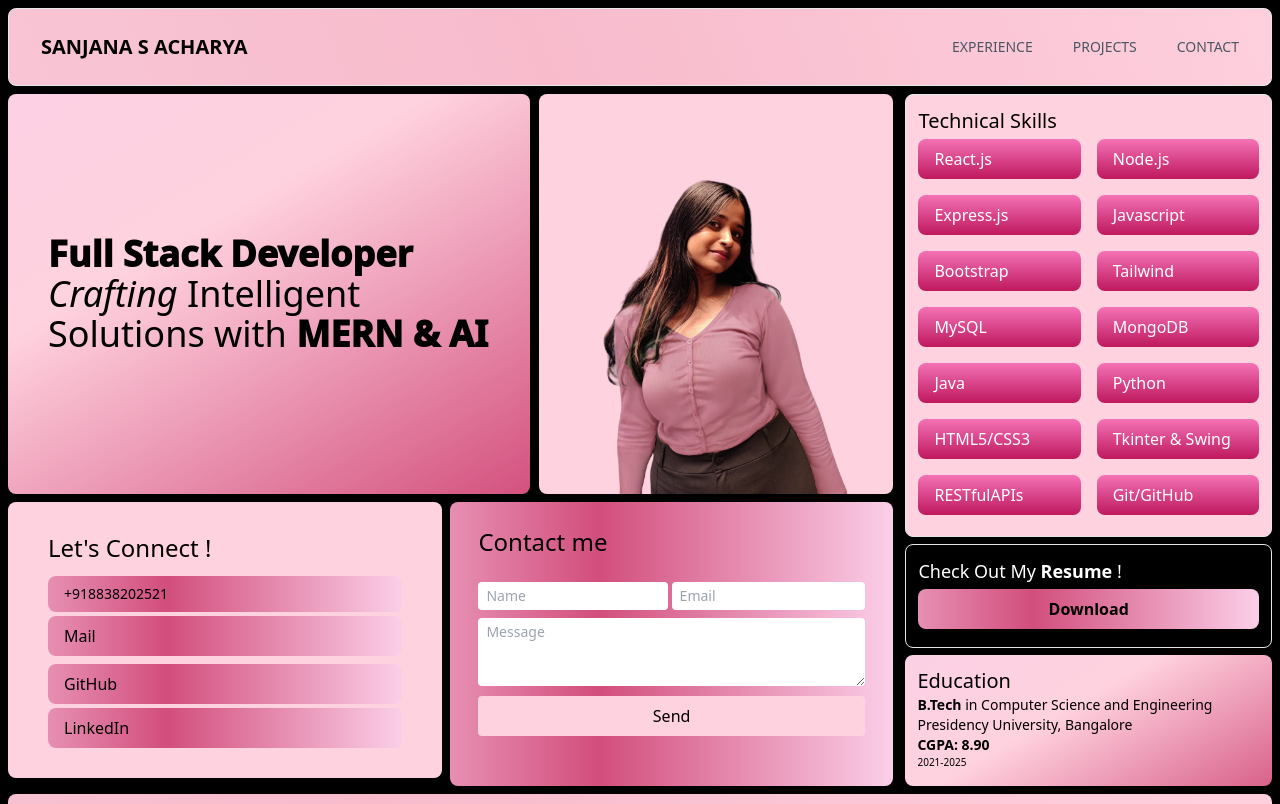
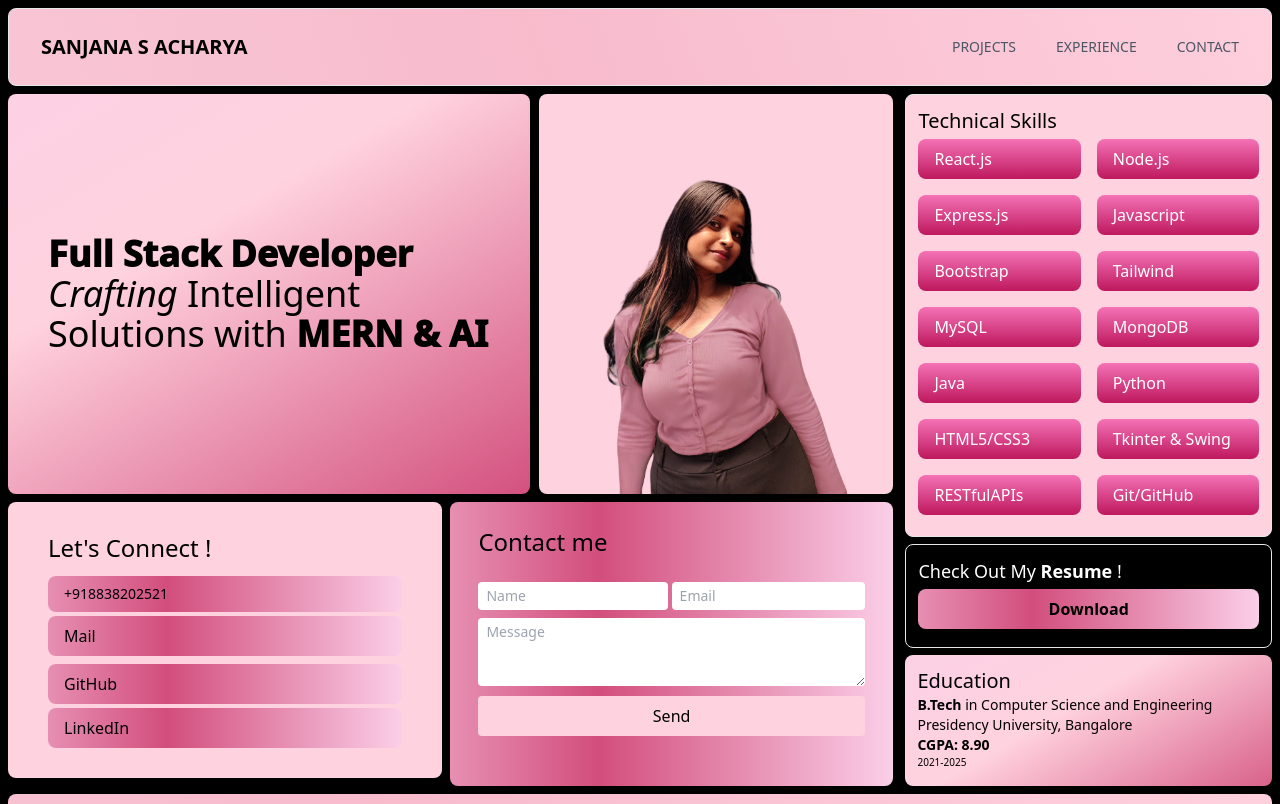
Before and after one commit to Sanjana1304/MyPortfolio, a React (Vite) app in the folder frontend/: page / in a window 1280 px wide. Shown: the top 804 px of the page. Built offline with nearby package versions, Linux system fonts and the light colour scheme.

Commit message:
header modified

```diff
--- a/frontend/src/components/Header.jsx
+++ b/frontend/src/components/Header.jsx
@@ -61,13 +61,15 @@ const Header = () => {
             {/* Desktop Navigation */}
             <nav className=" hidden md:flex md:items-center space-x-8 lg:ml-15 lg:space-x-10">
               <a
-              href='#experience'
+              href='#projects'
                 className="text-sm font-normal text-gray-600 transition hover:text-black"
               >
-                EXPERIENCE
+                 PROJECTS
               </a>
-              <a className="text-sm font-normal text-gray-600 transition hover:text-black">
-                PROJECTS
+              <a
+              href='#experience'
+              className="text-sm font-normal text-gray-600 transition hover:text-black">
+              EXPERIENCE
               </a>
               <a className="text-sm font-normal text-gray-600 transition hover:text-black">
                 CONTACT
@@ -83,19 +85,22 @@ const Header = () => {
             <nav className="mt-4">
               <div className="flex flex-col pt-8 pb-4 space-y-6">
                 <a
-                  href='#experience'
+                href='#projects'
+
                     className="text-sm font-normal text-gray-600 transition hover:text-black"
 
 
                 >
-                EXPERIENCE
+                  PROJECTS
+
                 </a>
 
                 <a
+                 href='#experience'
                   className="text-sm font-normal text-gray-600 transition hover:text-black"
                   role='button'
                 >
-                PROJECTS
+                EXPERIENCE
 
                 </a>
 
--- a/frontend/src/components/Projects.jsx
+++ b/frontend/src/components/Projects.jsx
@@ -4,11 +4,11 @@ import Carousel from './Carousel'
 const Projects = () => {
     const [hoveredItem, setHoveredItem] = useState(null);
   return (
-    <div id='experience' className=' mt-2 p-3 gradient-anim-3 rounded-lg '>
+    <div id='projects' className=' mt-2 p-3 gradient-anim-3 rounded-lg '>
         <h1 className='text-4xl mb-6 font-bold px-5'>Projects</h1>
-        <div className="flex justify-around">
+        <div className="flex flex-col xl:flex-row justify-around">
             <Carousel onHover={setHoveredItem}/>
-            <div className='shadow-lg w-[44%] p-5 py-10 flex justify-center items-center'>
+            <div className='shadow-lg w-[85%] mx-auto xl:w-[44%] p-5 py-10 flex justify-center items-center'>
                 {hoveredItem ? (
                     <p>Hovered Item: {hoveredItem}</p>
                 ) : (
```
